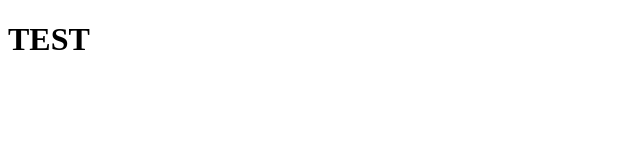
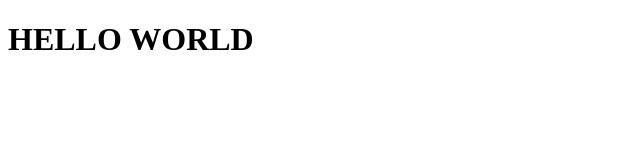
Before and after one commit to AlexandrKhom/git-ubuntu, a plain HTML site: page index.html in a window 1280 px wide. Shown: the whole page, without its empty margins (0-640 px from the left). Drawn offline with Linux system fonts and the light colour scheme.

Commit message:
second commit

```diff
--- a/index.html
+++ b/index.html
@@ -3,7 +3,7 @@
 <head>
     <meta charset="UTF-8">
     <title>Title</title>
-    <h1>TEST</h1>
+    <h1>HELLO WORLD</h1>
 </head>
 <body>
 
```
